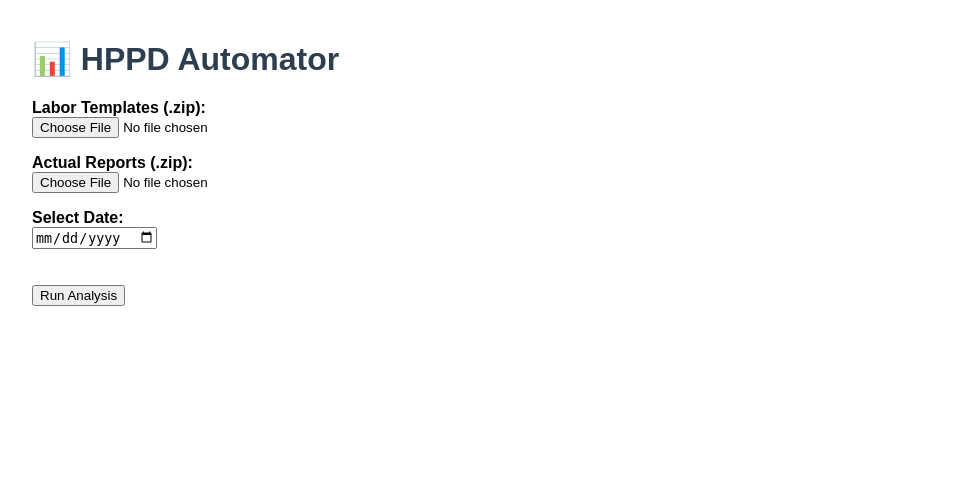
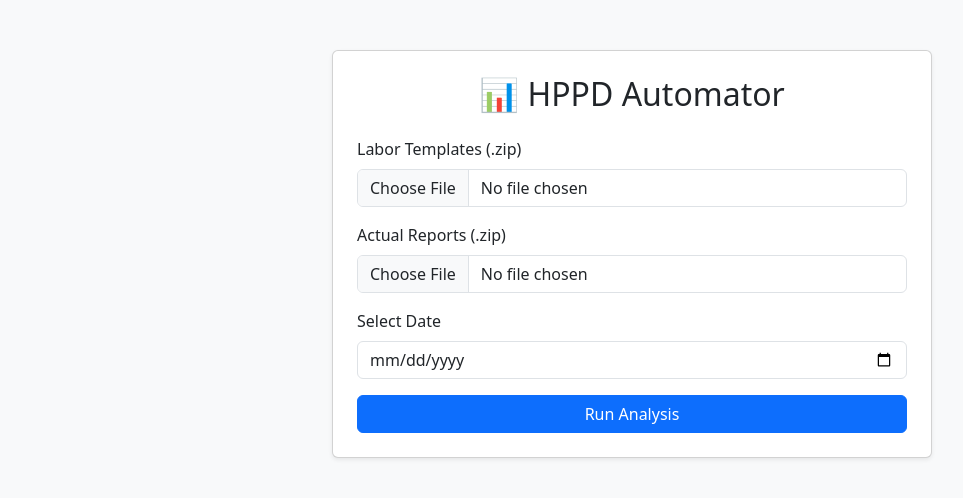
Before and after one commit to itamaramsalem1/hppdauto_web, a Flask app: page / in a window 1280 px wide. Shown: the top 498 px of the page, without its empty margins (8-971 px from the left). Run offline with Flask 3, Linux system fonts and the light colour scheme.

Commit message:
Update for ZIP folder upload with revised hppdauto.py and index.html

```diff
--- a/templates/index_zip.html
+++ b/templates/index_zip.html
@@ -1,39 +1,51 @@
 <!DOCTYPE html>
-<html>
+<html lang="en">
 <head>
+    <meta charset="UTF-8">
     <title>HPPD Automator</title>
+    <meta name="viewport" content="width=device-width, initial-scale=1">
+    <!-- Bootstrap CSS -->
+    <link href="https://cdn.jsdelivr.net/npm/bootstrap@5.3.0/dist/css/bootstrap.min.css" rel="stylesheet">
     <style>
         body {
-            font-family: Arial, sans-serif;
-            margin: 40px;
+            background-color: #f8f9fa;
+        }
+        .card {
+            max-width: 600px;
+            margin: 50px auto;
         }
         h1 {
-            color: #2c3e50;
-        }
-        label {
-            font-weight: bold;
-        }
-        input[type="submit"] {
-            margin-top: 20px;
+            font-size: 2rem;
         }
     </style>
 </head>
 <body>
-    <h1>📊 HPPD Automator</h1>
-    <form method="POST" enctype="multipart/form-data">
-        <p>
-            <label>Labor Templates (.zip):</label><br>
-            <input type="file" name="template_zip" accept=".zip" required>
-        </p>
-        <p>
-            <label>Actual Reports (.zip):</label><br>
-            <input type="file" name="report_zip" accept=".zip" required>
-        </p>
-        <p>
-            <label>Select Date:</label><br>
-            <input type="date" name="date" required>
-        </p>
-        <input type="submit" value="Run Analysis">
-    </form>
+
+<div class="container">
+    <div class="card shadow-sm p-4">
+        <h1 class="mb-4 text-center">📊 HPPD Automator</h1>
+        <form method="POST" enctype="multipart/form-data">
+            <div class="mb-3">
+                <label for="template_zip" class="form-label">Labor Templates (.zip)</label>
+                <input class="form-control" type="file" id="template_zip" name="template_zip" accept=".zip" required>
+            </div>
+            <div class="mb-3">
+                <label for="report_zip" class="form-label">Actual Reports (.zip)</label>
+                <input class="form-control" type="file" id="report_zip" name="report_zip" accept=".zip" required>
+            </div>
+            <div class="mb-3">
+                <label for="date" class="form-label">Select Date</label>
+                <input class="form-control" type="date" id="date" name="date" required>
+            </div>
+            <div class="d-grid">
+                <button type="submit" class="btn btn-primary">Run Analysis</button>
+            </div>
+        </form>
+    </div>
+</div>
+
+<!-- Optional: Bootstrap JS for future features -->
+<script src="https://cdn.jsdelivr.net/npm/bootstrap@5.3.0/dist/js/bootstrap.bundle.min.js"></script>
+
 </body>
 </html>
```
